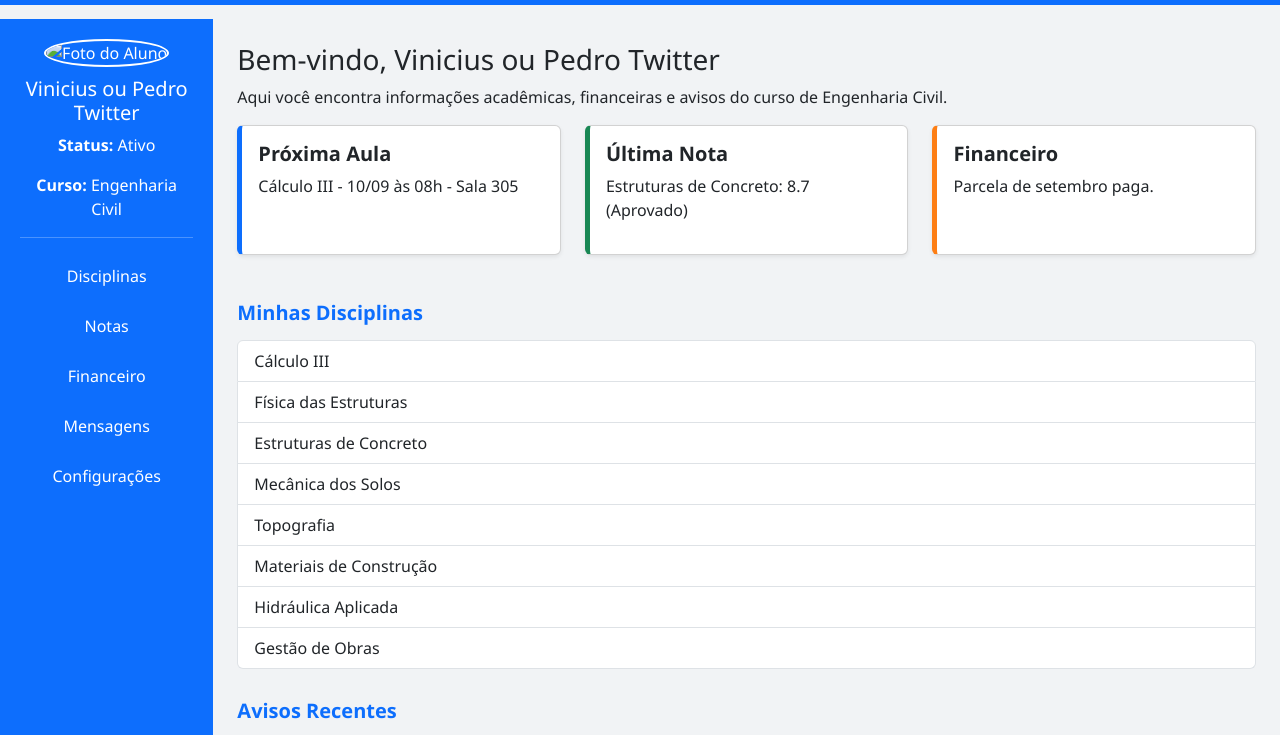
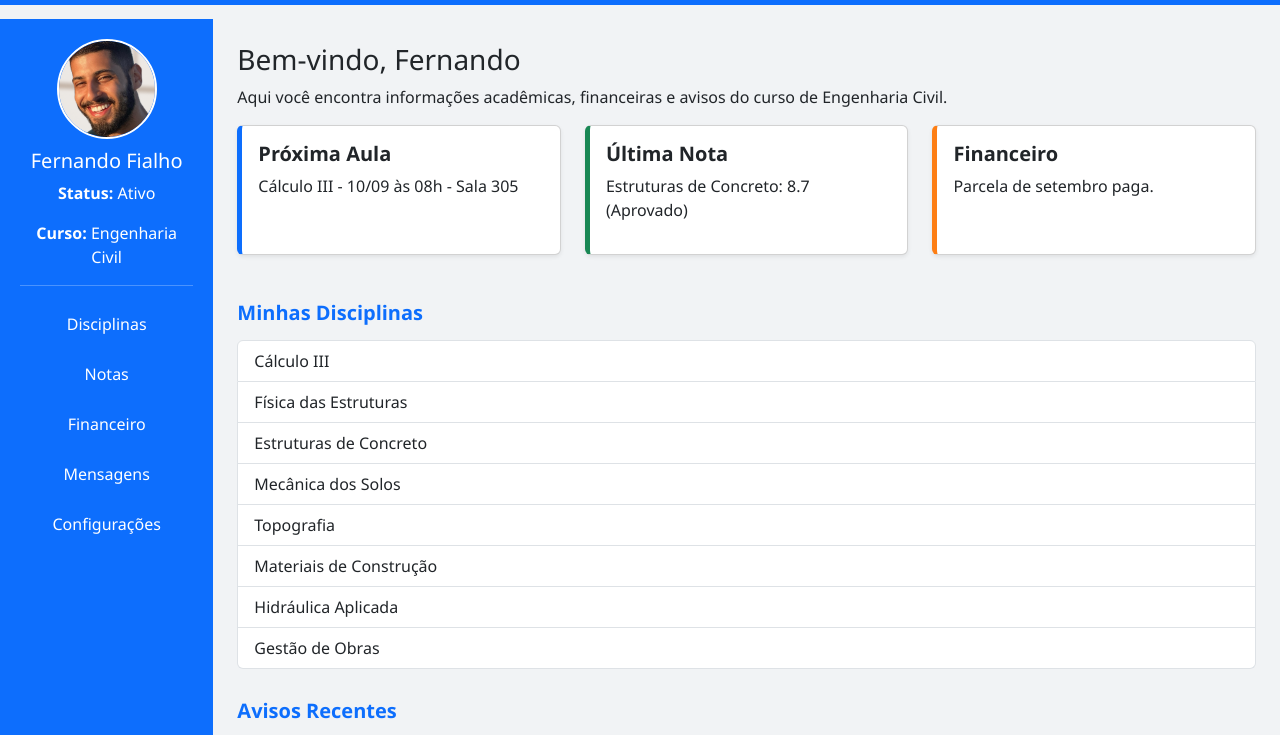
Before and after one commit to fernandofialho/portal-aluno, a plain HTML site: page index.html in a window 1280 px wide. Shown: the part 51-786 px from the top of the page. Drawn offline with nearby package versions, Linux system fonts and the light colour scheme.

Commit message:
Update index.html

```diff
--- a/index.html
+++ b/index.html
@@ -115,8 +115,8 @@
 
       <!-- Sidebar -->
       <div class="col-md-3 col-lg-2 sidebar text-center d-none d-md-block" id="sidebar">
-        <img src="sua-foto.png" class="profile-pic" alt="Foto do Aluno">
-        <h5>Vinicius ou Pedro Twitter</h5>
+        <img src="Perfil.png" class="profile-pic" alt="Foto do Aluno">
+        <h5>Fernando Fialho</h5>
         <p><strong>Status:</strong> Ativo</p>
         <p><strong>Curso:</strong> Engenharia Civil</p>
         <hr>
@@ -129,7 +129,7 @@
 
       <!-- Conteúdo Principal -->
       <div class="col-md-9 col-lg-10 p-4">
-        <h3>Bem-vindo, Vinicius ou Pedro Twitter</h3>
+        <h3>Bem-vindo, Fernando</h3>
         <p>Aqui você encontra informações acadêmicas, financeiras e avisos do curso de Engenharia Civil.</p>
 
         <!-- Cards -->
```
